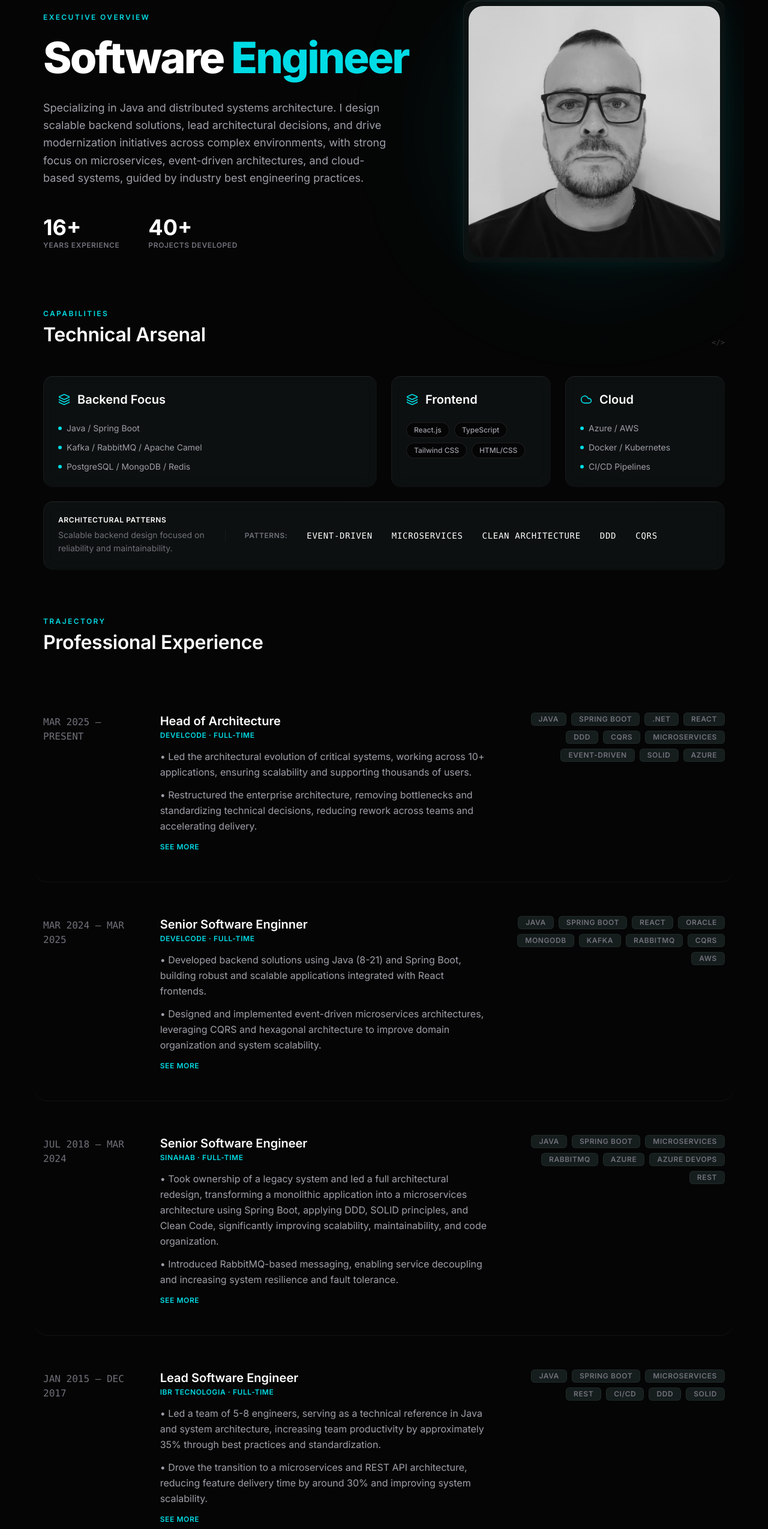
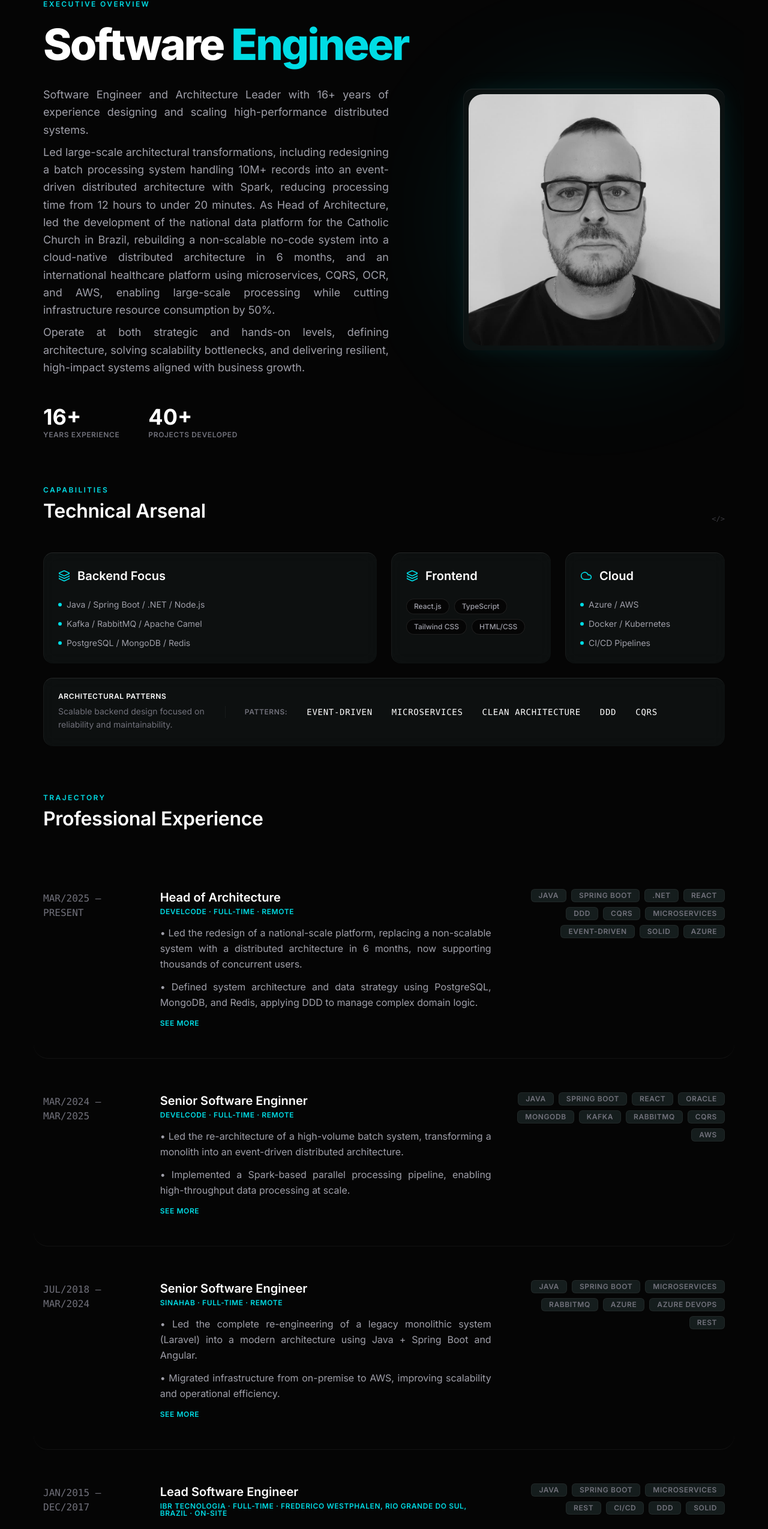
Before and after one commit to iagobrdev/portfolio, a React (Vite) app: page / in a window 1280 px wide. Shown: the part 127-2676 px from the top of the page at 60% size. Built offline with nearby package versions, Linux system fonts and the light colour scheme.

Commit message:
profile update

```diff
--- a/src/components/Hero.tsx
+++ b/src/components/Hero.tsx
@@ -14,8 +14,14 @@ export function Hero() {
         <h1 className="text-display text-white mb-6 leading-tight">
           Software <span className="text-brand-cyan">Engineer</span>
         </h1>
-        <p className="text-lg text-zinc-400 max-w-xl leading-relaxed">
-          Specializing in Java and distributed systems architecture. I design scalable backend solutions, lead architectural decisions, and drive modernization initiatives across complex environments, with strong focus on microservices, event-driven architectures, and cloud-based systems, guided by industry best engineering practices.
+        <p className="text-lg text-zinc-400 max-w-xl leading-relaxed text-justify">
+          Software Engineer and Architecture Leader with 16+ years of experience designing and scaling high-performance distributed systems.
+        </p>
+        <p className="text-lg text-zinc-400 max-w-xl leading-relaxed mt-2 text-justify">
+          Led large-scale architectural transformations, including redesigning a batch processing system handling 10M+ records into an event-driven distributed architecture with Spark, reducing processing time from 12 hours to under 20 minutes. As Head of Architecture, led the development of the national data platform for the Catholic Church in Brazil, rebuilding a non-scalable no-code system into a cloud-native distributed architecture in 6 months, and an international healthcare platform using microservices, CQRS, OCR, and AWS, enabling large-scale processing while cutting infrastructure resource consumption by 50%.
+        </p>
+        <p className="text-lg text-zinc-400 max-w-xl leading-relaxed mt-2 text-justify">
+          Operate at both strategic and hands-on levels, defining architecture, solving scalability bottlenecks, and delivering resilient, high-impact systems aligned with business growth.
         </p>
         <div className="mt-12 flex gap-12">
           <div className="flex flex-col">
--- a/src/components/TechStack.tsx
+++ b/src/components/TechStack.tsx
@@ -26,7 +26,7 @@ export function TechStack() {
           <ul className="space-y-3 text-sm text-zinc-400">
             <li className="flex items-center gap-2">
               <span className="w-1.5 h-1.5 bg-brand-cyan rounded-full"></span>
-              Java / Spring Boot
+              Java / Spring Boot / .NET / Node.js
             </li>
             <li className="flex items-center gap-2">
               <span className="w-1.5 h-1.5 bg-brand-cyan rounded-full"></span>
--- a/src/components/Trajectory.tsx
+++ b/src/components/Trajectory.tsx
@@ -27,7 +27,7 @@ function ExperienceItem({ year, role, company, description, tags }: ExperienceIt
       <div className="md:col-span-6">
         <h4 className="text-xl font-semibold text-white mb-1 group-hover:text-brand-cyan transition-colors">{role}</h4>
         <div className="text-label text-brand-cyan mb-4">{company}</div>
-        <ul className="space-y-3 text-base text-zinc-400 max-w-2xl group-hover:text-zinc-300 transition-colors">
+        <ul className="space-y-3 text-base text-zinc-400 max-w-2xl group-hover:text-zinc-300 transition-colors text-justify">
           {visibleDescription.map((item) => (
             <li key={item} className="leading-relaxed">• {item}</li>
           ))}
@@ -56,77 +56,69 @@ function ExperienceItem({ year, role, company, description, tags }: ExperienceIt
 export function Trajectory() {
   const experiences = [
     {
-      year: "MAR 2025 — PRESENT",
+      year: "MAR/2025 — PRESENT",
       role: "Head of Architecture",
-      company: "Develcode · Full-time",
+      company: "Develcode · Full-time · Remote",
       description: [
-        "Led the architectural evolution of critical systems, working across 10+ applications, ensuring scalability and supporting thousands of users.",
-        "Restructured the enterprise architecture, removing bottlenecks and standardizing technical decisions, reducing rework across teams and accelerating delivery.",
-        "Acted as a technical gatekeeper, reviewing and guiding dozens of architectural decisions, preventing inconsistent solutions and reducing production risks.",
-        "Established engineering standards (DDD, SOLID, Clean Code, and architectural best practices), improving code quality and reducing system coupling.",
-        "Made strategic decisions on technology and architecture, balancing cost, performance, and scalability in production environments.",
-        "Conducted technical reviews on critical systems, actively preventing failures and improving reliability.",
-        "Mentored architects and tech leads, raising the technical bar and improving architectural decision-making across teams.",
-        "Partnered with executive leadership, aligning technology decisions with direct business impact."
+        "Led the redesign of a national-scale platform, replacing a non-scalable system with a distributed architecture in 6 months, now supporting thousands of concurrent users.",
+        "Defined system architecture and data strategy using PostgreSQL, MongoDB, and Redis, applying DDD to manage complex domain logic.",
+        "Designed a distributed architecture with decoupled services for query, processing, and file ingestion, enabling scalability and integration with external systems.",
+        "Architected an international healthcare platform using microservices, CQRS, AWS SQS/S3, and OCR, enabling scalable processing of structured and unstructured data.",
+        "Implemented event-driven workflows and real-time notifications (WebSockets), improving responsiveness and user experience.",
+        "Enabled large-scale processing, cutting infrastructure resource consumption by 50% and running production workloads with only 4GB of memory."
       ],
       tags: ["JAVA", "SPRING BOOT", ".NET", "REACT", "DDD", "CQRS", "MICROSERVICES", "EVENT-DRIVEN", "SOLID", "AZURE"]
     },
     {
-      year: "MAR 2024 — MAR 2025",
+      year: "MAR/2024 — MAR/2025",
       role: "Senior Software Enginner",
-      company: "Develcode · Full-time",
+      company: "Develcode · Full-time · Remote",
       description: [
-        "Developed backend solutions using Java (8-21) and Spring Boot, building robust and scalable applications integrated with React frontends.",
-        "Designed and implemented event-driven microservices architectures, leveraging CQRS and hexagonal architecture to improve domain organization and system scalability.",
-        "Built complex integrations using Apache Camel with RabbitMQ and Kafka, enabling efficient and resilient asynchronous communication across distributed systems.",
-        "Developed and maintained RESTful APIs in Java, ensuring high performance and seamless integration with internal and external systems.",
-        "Worked with Oracle and MongoDB, designing efficient data models for both relational and NoSQL scenarios.",
-        "Implemented unit and integration testing, achieving over 90% code coverage with SonarQube, significantly improving code quality and reliability.",
-        "Standardized code practices by applying SOLID principles and Clean Code, improving maintainability and reducing technical debt."
+        "Led the re-architecture of a high-volume batch system, transforming a monolith into an event-driven distributed architecture.",
+        "Implemented a Spark-based parallel processing pipeline, enabling high-throughput data processing at scale.",
+        "Reduced processing time from ~12 hours to <20 minutes for datasets exceeding 10M+ records.",
+        "Designed scalable event-driven flows, improving throughput, resilience, and fault tolerance.",
+        "Delivered high-performance backend solutions using Java (8–21) and Spring Boot."
       ],
       tags: ["JAVA", "SPRING BOOT", "REACT", "ORACLE", "MONGODB", "KAFKA", "RABBITMQ", "CQRS", "AWS"]
     },
     {
-      year: "JUL 2018 — MAR 2024",
+      year: "JUL/2018 — MAR/2024",
       role: "Senior Software Engineer",
-      company: "SiNaHab · Full-time",
+      company: "SiNaHab · Full-time · Remote",
       description: [
-        "Took ownership of a legacy system and led a full architectural redesign, transforming a monolithic application into a microservices architecture using Spring Boot, applying DDD, SOLID principles, and Clean Code, significantly improving scalability, maintainability, and code organization.",
-        "Introduced RabbitMQ-based messaging, enabling service decoupling and increasing system resilience and fault tolerance.",
-        "Designed and implemented CI/CD pipelines in Azure DevOps, automating build, testing, and deployment processes, reducing production delivery time by approximately 40% and improving release reliability.",
-        "Developed 20+ RESTful APIs in Java, enabling seamless integration between internal systems and external partners, reducing response times by approximately 25%.",
-        "Continuously evolved the system to support thousands of active users and high transaction volumes.",
-        "Implemented and maintained unit and integration testing, improving software quality and reducing production issues by approximately 30%.",
-        "Managed and maintained cloud environments on Microsoft Azure, ensuring high availability, system stability, and performance."
+        "Led the complete re-engineering of a legacy monolithic system (Laravel) into a modern architecture using Java + Spring Boot and Angular.",
+        "Migrated infrastructure from on-premise to AWS, improving scalability and operational efficiency.",
+        "Introduced Redis caching, eliminating performance bottlenecks and reducing system load.",
+        "Delivered the new system in 5 months, supporting 10x more active users with no recurring performance issues.",
+        "Applied DDD, SOLID, and Clean Code, ensuring long-term maintainability and system stability."
       ],
       tags: ["JAVA", "SPRING BOOT", "MICROSERVICES", "RABBITMQ", "AZURE", "AZURE DEVOPS", "REST"]
     },
     {
-      year: "JAN 2015 — DEC 2017",
+      year: "JAN/2015 — DEC/2017",
       role: "Lead Software Engineer",
-      company: "IBR TECNOLOGIA · Full-time",
+      company: "IBR TECNOLOGIA · Full-time · Frederico Westphalen, Rio Grande do Sul, Brazil · On-site",
       description: [
-        "Led a team of 5-8 engineers, serving as a technical reference in Java and system architecture, increasing team productivity by approximately 35% through best practices and standardization.",
-        "Drove the transition to a microservices and REST API architecture, reducing feature delivery time by around 30% and improving system scalability.",
-        "Established engineering standards (Clean Code, SOLID, DDD) and implemented structured code review processes, reducing production bugs by approximately 40%.",
-        "Played a key role in technical decision-making and solution design, ensuring highly resilient, scalable, and high-performance systems.",
-        "Designed and implemented CI/CD pipelines, reducing deployment time to production by approximately 50%.",
-        "Mentored junior and mid-level engineers, accelerating team growth and reducing onboarding time by approximately 30%.",
-        "Partnered closely with business stakeholders, translating complex requirements into efficient technical solutions, directly impacting delivery speed and product quality."
+        "Led migration from a Java desktop system to a cloud-based SaaS platform (.NET + Angular), completing full transition in 1 year.",
+        "Scaled the platform to support a growing customer base, moving all clients to the cloud model.",
+        "Solved critical performance issues in fiscal processing using the Strangler Fig Pattern.",
+        "Designed an event-driven service with RabbitMQ, improving document processing performance by 70%+.",
+        "Delivered a production-ready MVP in 6 days, approved by DETRAN-RS, enabling immediate commercialization.",
+        "Built the core system of the market leader in Brazil's vehicle dismantling segment, still in use after 12+ years."
       ],
       tags: ["JAVA", "SPRING BOOT", "MICROSERVICES", "REST", "CI/CD", "DDD", "SOLID"]
     },
     {
-      year: "JAN 2010 — DEC 2014",
+      year: "JAN/2010 — DEC/2014",
       role: "Software Engineer",
-      company: "IBR TECNOLOGIA · Full-time",
+      company: "IBR TECNOLOGIA · Full-time · Frederico Westphalen, Rio Grande do Sul, Brazil · On-site",
       description: [
-        "Led the development and continuous evolution of the iBRSOFT ERP using Java, supporting 300+ active clients and handling thousands of daily fiscal transactions, focusing on performance and high availability.",
-        "Designed and maintained critical fiscal modules (NF-e, NFS-e, CT-e, MDF-e, SPED, SINTEGRA), ensuring 100% legal compliance and reducing fiscal errors by approximately 40%.",
-        "Architected and delivered the iBRSOFT CDV system in 6 days, meeting Federal Law 12.977 requirements, enabling the first authorized vehicle dismantling operation in Brazil and driving the company to become a national market leader.",
-        "Owned the integration and certification of TEF and PAF-ECF, implementing robust Java-based solutions processing hundreds of financial transactions daily with high reliability.",
-        "Developed 20+ REST APIs and Web Services in Java, enabling seamless system integration and reducing inter-service communication time by approximately 30%.",
-        "Built mobile applications integrated with Java backend services, reaching 1,000+ active users and optimizing field operations for orders and service management."
+        "Led the development and evolution of the iBRSOFT ERP (Java), supporting 300+ clients and thousands of daily fiscal transactions with high performance and availability.",
+        "Designed and maintained critical fiscal modules (NF-e, NFS-e, CT-e, MDF-e, SPED, SINTEGRA), ensuring full legal compliance and reducing errors by ~40%.",
+        "Architected and delivered the iBRSOFT CDV system in 6 days, enabling the first authorized vehicle dismantling operation in Brazil and positioning the company as a market leader.",
+        "Implemented TEF and PAF-ECF integrations and developed 20+ REST APIs, improving system interoperability and reducing communication latency by ~30%.",
+        "Built mobile applications integrated with backend services, supporting 1,000+ users and optimizing field operations."
       ],
       tags: ["JAVA", "ERP", "FISCAL", "REST", "WEB SERVICES", "MOBILE"]
     }
```
